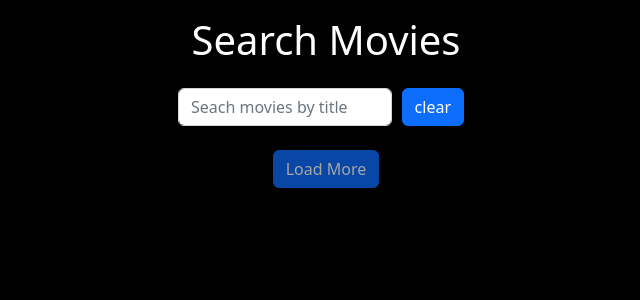
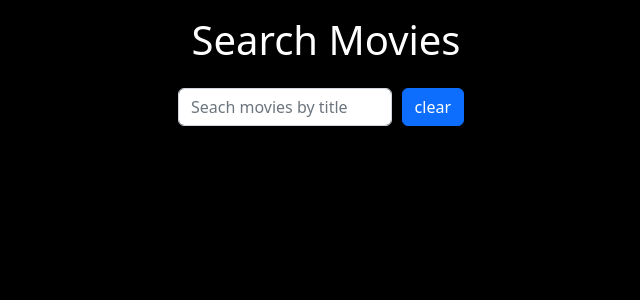
Before and after one commit to DorianGosse/OMDB-Search, a React (Create React App) app: page / in a window 1280 px wide. Shown: the top 300 px of the page, without its empty margins (314-954 px from the left). Built offline with nearby package versions, Linux system fonts and the light colour scheme.

Commit message:
Add movie search result display condition

```diff
--- a/src/components/Search/MovieSearch/Search.js
+++ b/src/components/Search/MovieSearch/Search.js
@@ -66,13 +66,23 @@ const MovieSearch = ({}) => {
     </Row>
   )
 
+  const createLoadMoreBtn = () => (
+    <>
+      {
+        showingAllResults
+          ? null
+          : <Row className='pb-3'> <Col> <Button label='Load More' onClick={() => handleLoadMoreClick()} disabled={showingAllResults}/> </Col> </Row>
+      }
+    </>
+  )
+
   return (
     <Container fluid>
       <Row className='pt-3 pb-3'> <PageHeader text='Search Movies' /> </Row>
-      {createSearchBox()}
+      { createSearchBox() }
       { loading ? <Row className='p-5'> <Col> <Spinner animation="border" variant='primary'> </Spinner> </Col> </Row> : null}
-      {createResultDisplay()}
-      <Row className='pb-3'> <Col> <Button label='Load More' onClick={() => handleLoadMoreClick()} disabled={showingAllResults}/> </Col> </Row>
+      { searchTerm.length > 1 ? createResultDisplay() : null }
+      { createLoadMoreBtn() }
     </Container>
   )
 }
```
